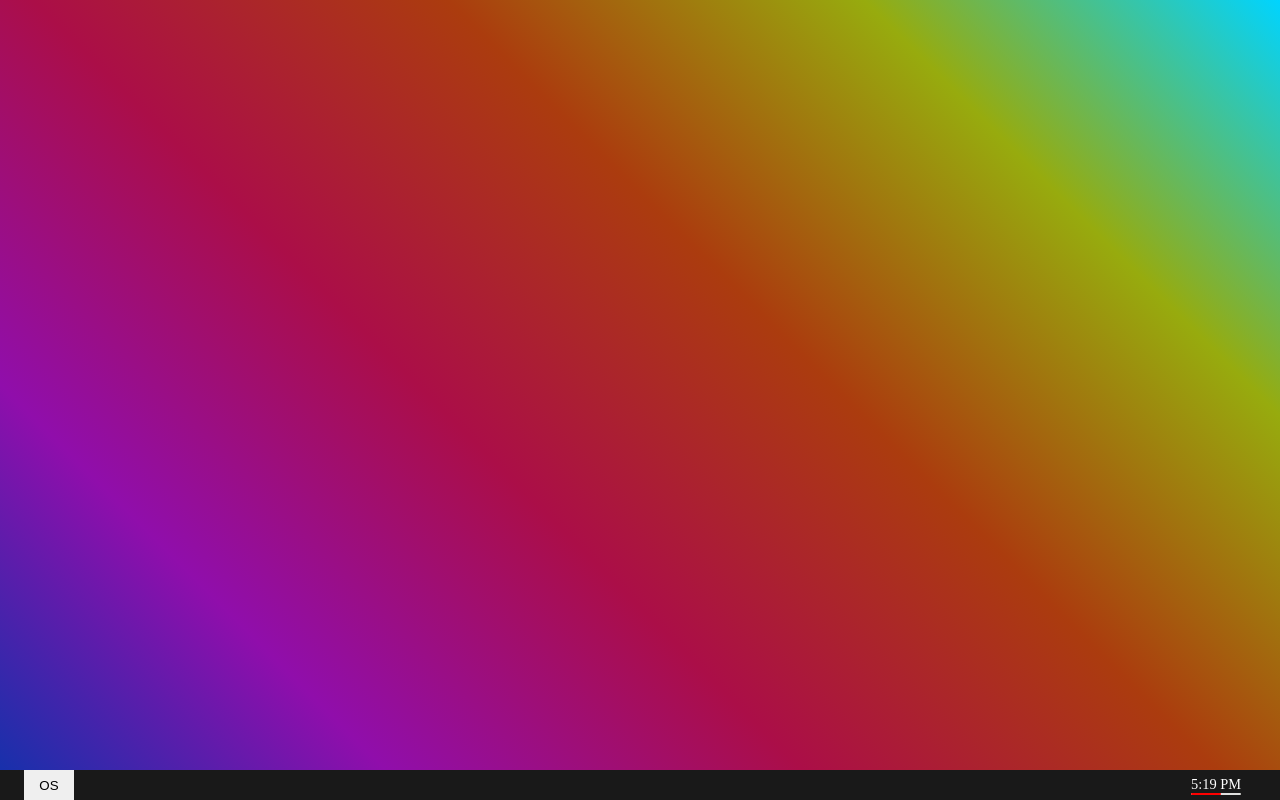
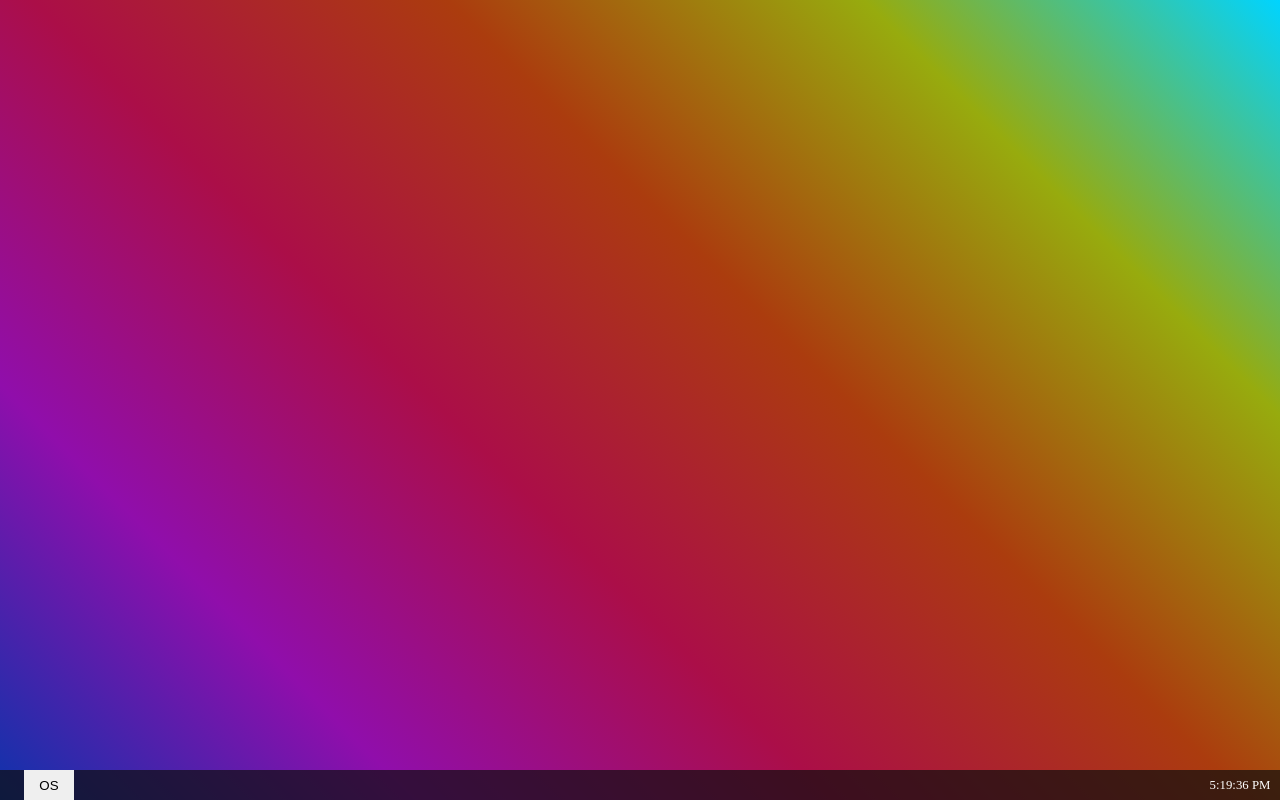
Before and after one commit to SuleymanEfe/portfolio-website, a Next.js app: page / in a window 1280 px wide. Built offline with nearby package versions, Linux system fonts and the light colour scheme.

Commit message:
Updated clock functions and style

```diff
--- a/components/Desktop/Taskbar/Clock/StyledClock.ts
+++ b/components/Desktop/Taskbar/Clock/StyledClock.ts
@@ -8,16 +8,14 @@ const StyledClock = styled.div`
 
   height: 100%;
   width: 80px;
-  font-size: 0.9rem;
+  font-size: 0.8rem;
   color: #fff;
-
-  margin-right: 1.5rem;
 
   transition: background 0.2s ease;
 
   &:hover {
     cursor: pointer;
-    background-color: rgba(183, 183, 183, 0.39);
+    background-color: rgba(210, 210, 210, 0.1);
   }
 `;
 
--- a/components/Desktop/Taskbar/Clock/index.tsx
+++ b/components/Desktop/Taskbar/Clock/index.tsx
@@ -1,74 +1,18 @@
-import { useEffect, useState } from "react";
 import StyledClock from "./StyledClock";
+import useTime from "./useTime";
 
-function SecondsProgressBar({ percentage }: { percentage: number }) {
-  const containerStyles = {
-    height: "2px",
-    width: "100%",
-    backgroundColor: "#e0e0de",
-    borderRadius: 50,
+export default function Clock() {
+  const timeString = useTime();
+
+  const onClickHandler = () => {
+    console.log("Clicked to clock.");
+    //TODO: Open clock menu
   };
-
-  const fillerStyles = {
-    height: "100%",
-    width: `${percentage}%`,
-    backgroundColor: "#ff0000",
-    borderRadius: "inherit",
-    textAlign: "center" as "center",
-  };
-
   return (
-    <div style={containerStyles}>
-      <div style={fillerStyles} />
-    </div>
+    <>
+      <StyledClock onClick={onClickHandler}>
+        {timeString ? <span>{timeString}</span> : <></>}
+      </StyledClock>
+    </>
   );
 }
-
-export default function Clock() {
-  const [time, setTime] = useState("");
-  const [fullTime, setFullTime] = useState("");
-
-  const [progressBarPercentage, setProgressBarPercentage] = useState(0);
-
-  useEffect(() => {
-    setInterval(() => {
-      var current = new Date();
-      var hours = current.getHours();
-      var minutes = current.getMinutes();
-      var seconds = current.getSeconds();
-      var milliseconds = current.getMilliseconds();
-
-      var ampm = hours >= 12 ? "PM" : "AM";
-
-      hours = hours % 12;
-      hours = hours ? hours : 12;
-
-      var strMinutes = minutes < 10 ? "0" + minutes : minutes;
-
-      var strTime = hours + ":" + strMinutes + " " + ampm;
-      var strFullTime = hours + ":" + strMinutes + ":" + seconds + " " + ampm;
-
-      setProgressBarPercentage(seconds / 0.6 + milliseconds / 1000);
-      setTime(strTime);
-      setFullTime(strFullTime);
-    }, 17);
-  }, []);
-
-  const onClickHandler = () => {
-    navigator.clipboard.writeText(fullTime);
-
-    //TODO: Create a little pop-up on the clock that says "Copied to clipboard"
-  };
-  return (
-    <StyledClock onClick={onClickHandler}>
-      {time != "" ? (
-        <div>
-          <span>{time}</span>
-          <SecondsProgressBar percentage={progressBarPercentage} />
-        </div>
-      ) : (
-        <></>
-      )}
-    </StyledClock>
-  );
-}
--- /dev/null
+++ b/components/Desktop/Taskbar/Clock/useTime.ts
@@ -0,0 +1,37 @@
+import { useEffect, useState } from "react";
+
+const useTime = () => {
+  const [time, setTime] = useState("");
+
+  useEffect(() => {
+    const handleTime = () => {
+      var current = new Date();
+      var hours = current.getHours();
+      var minutes = current.getMinutes();
+      var seconds = current.getSeconds();
+
+      var ampm = hours >= 12 ? "PM" : "AM";
+
+      hours = hours % 12;
+      hours = hours ? hours : 12;
+
+      var strSeconds = seconds < 10 ? "0" + seconds : seconds;
+      var strMinutes = minutes < 10 ? "0" + minutes : minutes;
+
+      var strTime = hours + ":" + strMinutes + ":" + strSeconds + " " + ampm;
+
+      setTime(strTime);
+    };
+    handleTime();
+
+    const interval = setInterval(() => handleTime(), 1000);
+
+    return () => {
+      clearInterval(interval);
+    };
+  }, []);
+
+  return time;
+};
+
+export default useTime;
--- a/components/Desktop/Taskbar/StyledTaskbar.ts
+++ b/components/Desktop/Taskbar/StyledTaskbar.ts
@@ -12,7 +12,7 @@ const StyledTaskbar = styled.div`
   height: ${TASKBAR_HEIGHT}px;
   width: 100vw;
 
-  background-color: #191919;
+  background-color: rgba(15, 15, 15, 0.7);
   contain: size layout;
 
   bottom: 0;
```
